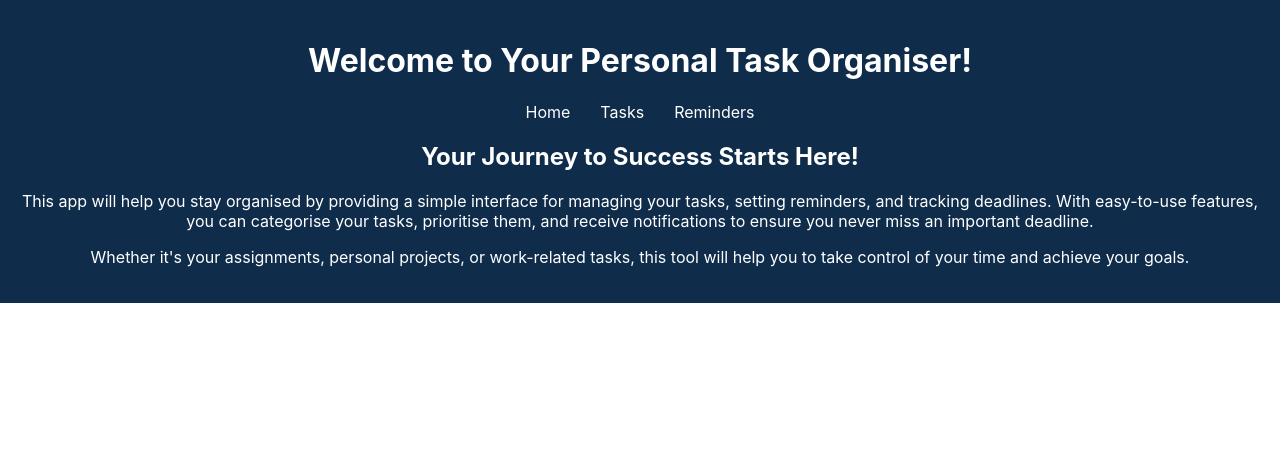
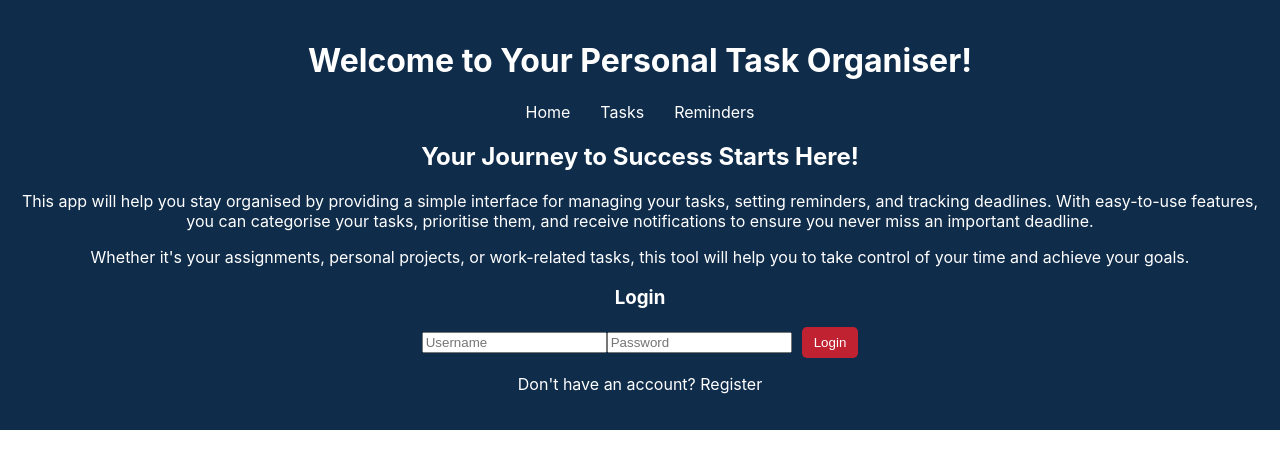
Before and after one commit to rp3002/todo-app, a React (Create React App) app: page / in a window 1280 px wide. Shown: the top 468 px of the page. Built offline with nearby package versions, Linux system fonts and the light colour scheme.

Commit message:
Added some basic Login/ Register feature.

```diff
--- a/src/App.js
+++ b/src/App.js
@@ -10,6 +10,11 @@ function App() {
     const savedTasks = localStorage.getItem('tasks');
     return savedTasks ? JSON.parse(savedTasks) : [];
   });
+
+  const [isAuthenticated, setIsAuthenticated] = useState(false);
+  const [username, setUsername] = useState('');
+  const [password, setPassword] = useState('');
+  const [isLogin, setIsLogin] = useState(true); // To toggle between login and register
 
   const addTask = (taskText, category, priority, reminder) => {
     const newTask = {
@@ -40,6 +45,31 @@ function App() {
     localStorage.setItem('tasks', JSON.stringify(updatedTasks));
   };
 
+  const handleLogin = (e) => {
+    e.preventDefault();
+    // Add your login logic here (you might want to validate credentials)
+    if (username && password) {
+      setIsAuthenticated(true); // Simulate successful login
+      setUsername('');
+      setPassword('');
+    }
+  };
+
+  const handleRegister = (e) => {
+    e.preventDefault();
+    // Add your registration logic here (e.g., store user credentials)
+    if (username && password) {
+      alert('User registered!'); // Simulate successful registration
+      setIsLogin(true); // Switch back to login after registration
+      setUsername('');
+      setPassword('');
+    }
+  };
+
+  const toggleForm = () => {
+    setIsLogin(!isLogin);
+  };
+
   return (
     <Router>
       <div className="App">
@@ -66,21 +96,59 @@ function App() {
                     Whether it's your assignments, personal projects, or work-related tasks,
                     this tool will help you to take control of your time and achieve your goals.
                   </p>
+
+                  {/* Login/Register Form */}
+                  <div className="auth-form">
+                    <h3>{isLogin ? 'Login' : 'Register'}</h3>
+                    <form onSubmit={isLogin ? handleLogin : handleRegister}>
+                      <input
+                        type="text"
+                        placeholder="Username"
+                        value={username}
+                        onChange={(e) => setUsername(e.target.value)}
+                        required
+                      />
+                      <input
+                        type="password"
+                        placeholder="Password"
+                        value={password}
+                        onChange={(e) => setPassword(e.target.value)}
+                        required
+                      />
+                      <button type="submit">{isLogin ? 'Login' : 'Register'}</button>
+                    </form>
+                    <p>
+                      {isLogin ? "Don't have an account?" : "Already have an account?"}
+                      <span onClick={toggleForm} className="toggle-link">
+                        {isLogin ? ' Register' : ' Login'}
+                      </span>
+                    </p>
+                  </div>
                 </div>
               }
             />
             <Route
               path="/tasks"
               element={
-                <>
-                  <TaskInput addTask={addTask} /> {/* Pass updated addTask function */}
-                  <TaskList tasks={tasks} handleDelete={handleDelete} handleComplete={handleComplete} />
-                </>
+                isAuthenticated ? (
+                  <>
+                    <TaskInput addTask={addTask} /> {/* Pass updated addTask function */}
+                    <TaskList tasks={tasks} handleDelete={handleDelete} handleComplete={handleComplete} />
+                  </>
+                ) : (
+                  <p>Please log in to access your tasks.</p>
+                )
               }
             />
             <Route
               path="/reminders"
-              element={<RemindersPage tasks={tasks} handleDelete={handleDelete} />}
+              element={
+                isAuthenticated ? (
+                  <RemindersPage tasks={tasks} handleDelete={handleDelete} />
+                ) : (
+                  <p>Please log in to access your reminders.</p>
+                )
+              }
             />
           </Routes>
         </header>
--- a/src/components/Reminders.js
+++ b/src/components/Reminders.js
@@ -3,7 +3,7 @@ import React from 'react';
 const RemindersPage = ({ tasks, handleDelete }) => {
   return (
     <div>
-      <h2>Your Reminders</h2>
+      <h2>Stay on Top of What Matters!</h2>
       <ul>
         {tasks
           .filter(task => task.reminder)
```
